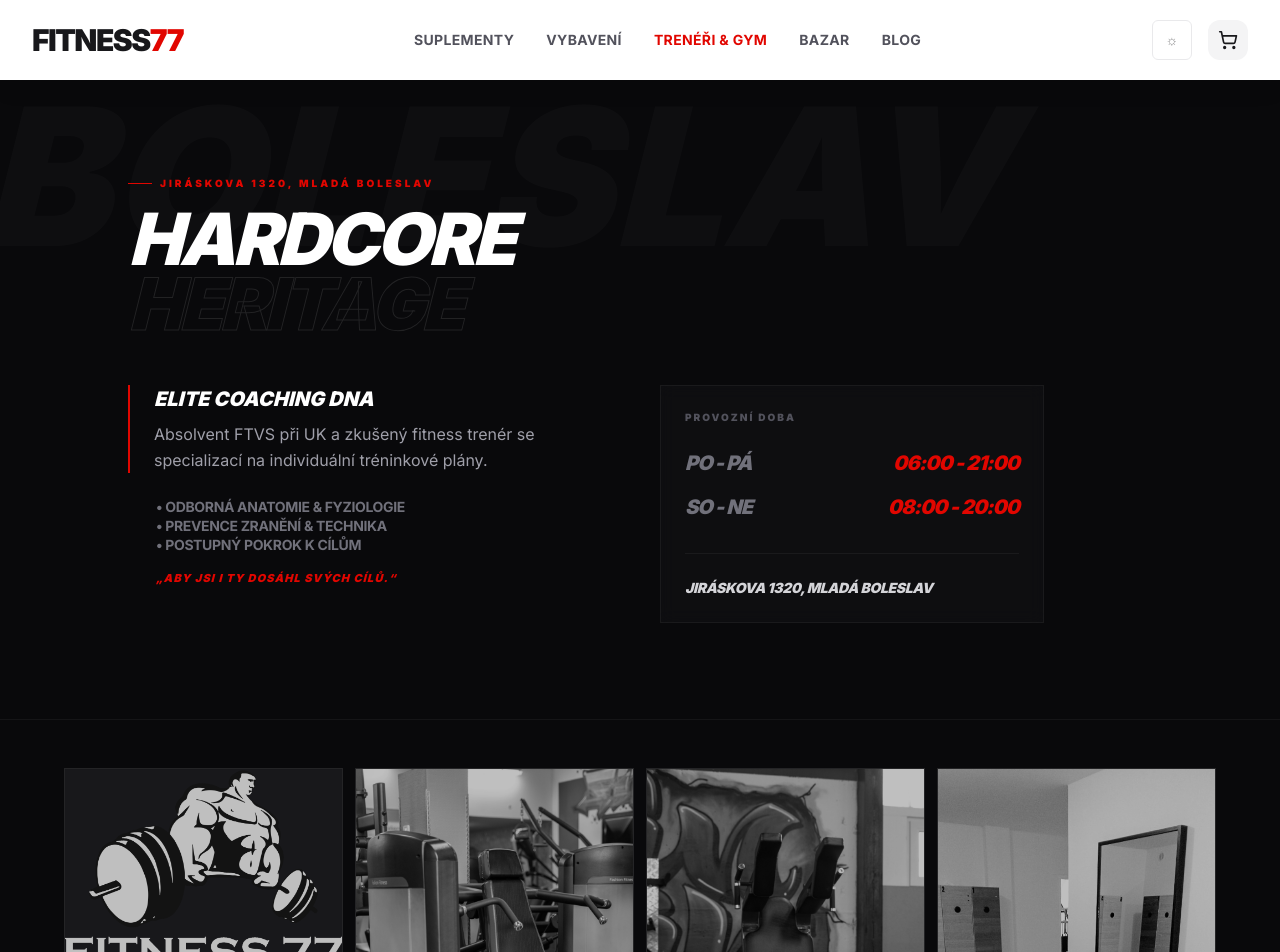
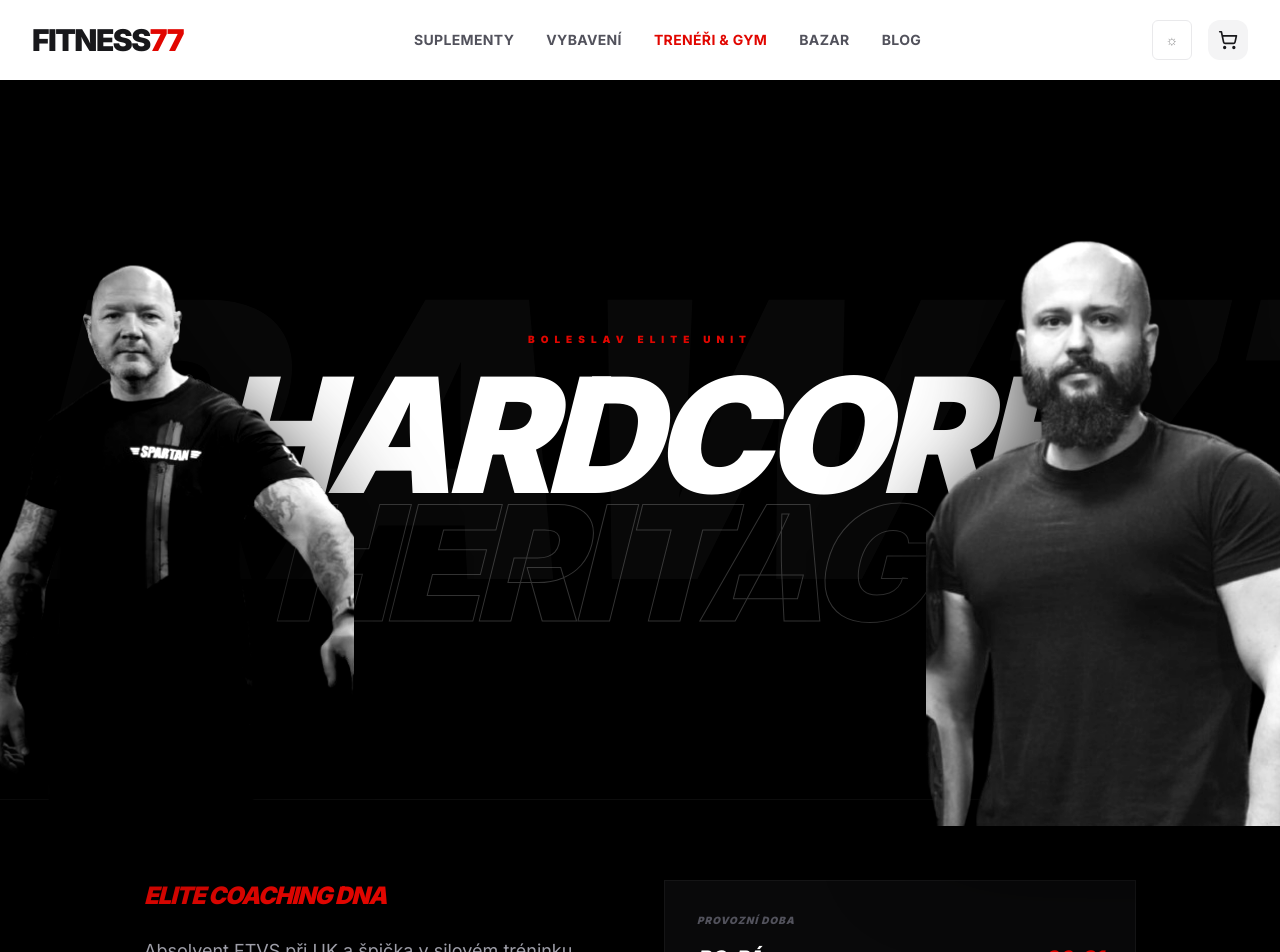
Before and after one commit to hlasbeztvare-code/fitnes77hamacek, a Next.js app: page /gym in a window 1280 px wide. Shown: the top 952 px of the page. Built offline with nearby package versions, Linux system fonts and the light colour scheme.

Commit message:
style: final sandwich hero layout with Hamáček and Soustružník leashing the text

```diff
--- a/src/app/gym/page.tsx
+++ b/src/app/gym/page.tsx
@@ -1,7 +1,7 @@
 import fs from 'fs';
 import path from 'path';
 import Reveal from "@/components/ui/Reveal";
-import { db } from "@/lib/db";
+import Image from 'next/image';
 
 export default async function GymPage() {
   const galleryDir = path.join(process.cwd(), 'public/images/gym/gallery');
@@ -13,84 +13,102 @@ export default async function GymPage() {
   } catch (e) {}
 
   return (
-    <main className="bg-zinc-950 min-h-screen text-white pb-20 selection:bg-[#E10600]">
-      {/* SECTION 1: HERO & CORE DNA (Zmenšeno) */}
-      <section className="relative py-16 md:py-24 px-4 border-b border-white/5 overflow-hidden">
-        <div className="absolute top-0 left-0 w-full h-full opacity-[0.02] pointer-events-none italic font-black text-[15vw] leading-none select-none -translate-x-5 uppercase">BOLESLAV</div>
+    <main className="bg-black min-h-screen text-white pb-20 selection:bg-[#E10600] overflow-x-hidden">
+      {/* SECTION 1: THE SANDWICH HERO (Podle screenu) */}
+      <section className="relative min-h-[90vh] flex flex-col items-center justify-center pt-20 border-b border-white/5">
 
-        <div className="max-w-5xl mx-auto relative z-10">
-          <Reveal>
-            <span className="text-[#E10600] font-black uppercase tracking-[0.3em] text-[10px] flex items-center gap-2">
-              <span className="w-6 h-[1px] bg-[#E10600]" /> Jiráskova 1320, Mladá Boleslav
-            </span>
-            <h1 className="text-5xl md:text-7xl font-black uppercase italic mt-4 mb-10 leading-[0.9] tracking-tighter">
-              HARDCORE <br/><span style={{ WebkitTextStroke: '1px rgba(255,255,255,0.1)', color: 'transparent' }}>HERITAGE</span>
-            </h1>
+        {/* Background Text - Masivní MB_RAW */}
+        <div className="absolute top-1/2 left-1/2 -translate-x-1/2 -translate-y-1/2 w-full text-center opacity-[0.03] pointer-events-none italic font-black text-[30vw] leading-none select-none z-0">
+          RAW77
+        </div>
 
-            <div className="grid md:grid-cols-2 gap-10 mt-12">
-              <div className="space-y-6">
-                <div className="border-l-2 border-[#E10600] pl-6">
-                  <h2 className="text-xl font-black uppercase italic mb-2">Elite Coaching DNA</h2>
-                  <p className="text-zinc-400 text-base leading-relaxed">
-                    Absolvent FTVS při UK a zkušený fitness trenér se specializací na individuální tréninkové plány.
-                  </p>
-                </div>
+        <div className="max-w-[1400px] w-full mx-auto relative z-10 px-4">
+          <div className="relative flex items-center justify-center min-h-[500px]">
 
-                <div className="pl-7 space-y-2">
-                  <p className="text-zinc-500 text-sm uppercase font-bold tracking-tight leading-snug">
-                    • Odborná anatomie & fyziologie<br/>
-                    • Prevence zranění & technika<br/>
-                    • Postupný pokrok k cílům
-                  </p>
-                  <p className="text-[#E10600] font-black uppercase tracking-widest text-[11px] italic mt-4">
-                    „Aby jsi i TY dosáhl svých cílů.“
-                  </p>
-                </div>
-              </div>
+            {/* VLEVO: HAMÁČEK */}
+            <div className="absolute left-[-5%] bottom-[-10%] hidden lg:block w-[400px] h-[600px] z-20">
+              <Reveal delay={0.2} x={-100}>
+                <Image
+                  src="/images/trainers/hlavacek.png"
+                  alt="Hamáček"
+                  width={500}
+                  height={700}
+                  className="object-contain object-bottom grayscale contrast-125 brightness-110 drop-shadow-[0_20px_50px_rgba(0,0,0,0.8)]"
+                  priority
+                />
+              </Reveal>
+            </div>
 
-              <div className="bg-zinc-900/40 p-6 border border-white/5 backdrop-blur-sm relative max-w-sm">
-                <h3 className="text-zinc-600 text-[10px] tracking-[0.2em] mb-6 uppercase font-black">Provozní doba</h3>
+            {/* STŘED: HLAVNÍ NÁPIS */}
+            <div className="relative z-10 text-center">
+              <Reveal>
+                <span className="text-[#E10600] font-black uppercase tracking-[0.6em] text-[10px] mb-6 block">
+                  Boleslav Elite Unit
+                </span>
+                <h1 className="text-6xl md:text-[10rem] font-black uppercase italic leading-[0.8] tracking-tighter">
+                  HARDCORE <br/>
+                  <span style={{ WebkitTextStroke: '1px rgba(255,255,255,0.2)', color: 'transparent' }}>
+                    HERITAGE
+                  </span>
+                </h1>
+              </Reveal>
+            </div>
 
-                <div className="space-y-4 uppercase font-black tracking-tighter italic text-xl">
-                  <div className="flex justify-between items-center group">
-                    <span className="text-zinc-500 group-hover:text-white transition-colors">PO - PÁ</span>
-                    <span className="text-[#E10600]">06:00 - 21:00</span>
-                  </div>
-                  <div className="flex justify-between items-center group">
-                    <span className="text-zinc-500 group-hover:text-white transition-colors">SO - NE</span>
-                    <span className="text-[#E10600]">08:00 - 20:00</span>
-                  </div>
-                </div>
+            {/* VPRAVO: SOUSTRUŽNÍK */}
+            <div className="absolute right-[-5%] bottom-[-10%] hidden lg:block w-[400px] h-[600px] z-20">
+              <Reveal delay={0.4} x={100}>
+                <Image
+                  src="/images/trainers/soustruznik.png"
+                  alt="Soustružník"
+                  width={500}
+                  height={700}
+                  className="object-contain object-bottom grayscale contrast-125 brightness-110 drop-shadow-[0_20px_50px_rgba(0,0,0,0.8)]"
+                  priority
+                />
+              </Reveal>
+            </div>
+          </div>
+        </div>
 
-                <div className="mt-8 pt-6 border-t border-white/5">
-                  <p className="text-sm font-black italic uppercase text-zinc-300 tracking-tight">Jiráskova 1320, Mladá Boleslav</p>
-                </div>
-              </div>
-            </div>
-          </Reveal>
+        {/* MOBILNÍ VERZE TRENÉRŮ (Pod sebou) */}
+        <div className="flex lg:hidden gap-2 px-4 mt-12 w-full max-w-md">
+           <div className="relative aspect-[3/4] flex-1 border border-white/10 overflow-hidden">
+              <Image src="/images/trainers/hlavacek.png" alt="Hamáček" fill className="object-cover object-top grayscale" />
+              <div className="absolute bottom-2 left-2 text-[10px] font-black bg-black px-2 py-1">HAMÁČEK</div>
+           </div>
+           <div className="relative aspect-[3/4] flex-1 border border-white/10 overflow-hidden">
+              <Image src="/images/trainers/soustruznik.png" alt="Soustružník" fill className="object-cover object-top grayscale" />
+              <div className="absolute bottom-2 left-2 text-[10px] font-black bg-black px-2 py-1">SOUSTRUŽNÍK</div>
+           </div>
         </div>
       </section>
 
-      {/* SECTION 2: COMPACT GALLERY GRID */}
+      {/* INFO BLOKY (Vykostěno pro čistotu) */}
+      <section className="py-20 px-4 max-w-5xl mx-auto grid md:grid-cols-2 gap-12 border-b border-white/5">
+        <Reveal>
+          <div className="space-y-6">
+            <h3 className="text-[#E10600] font-black italic uppercase text-2xl tracking-tighter">Elite Coaching DNA</h3>
+            <p className="text-zinc-400 text-lg leading-relaxed">Absolvent FTVS při UK a špička v silovém tréninku. Spojujeme anatomii s čistou agresivitou železa. Žádný sraní, jen výsledky.</p>
+          </div>
+        </Reveal>
+        <Reveal delay={0.2}>
+          <div className="bg-zinc-900/40 p-8 border border-white/5 italic">
+            <h4 className="text-zinc-600 text-[10px] uppercase font-black tracking-widest mb-4">Provozní doba</h4>
+            <div className="flex justify-between text-xl font-black mb-2"><span>PO-PÁ</span><span className="text-[#E10600]">06-21</span></div>
+            <div className="flex justify-between text-xl font-black"><span>SO-NE</span><span className="text-[#E10600]">08-20</span></div>
+          </div>
+        </Reveal>
+      </section>
+
+      {/* GALERIE GRID (Compact) */}
       <section className="px-2 py-12">
-        <div className="max-w-6xl mx-auto columns-2 md:columns-3 lg:columns-4 gap-3 space-y-3">
+        <div className="max-w-6xl mx-auto columns-2 md:columns-4 gap-3 space-y-3">
           {galleryFiles.map((file, i) => (
-            <Reveal key={file} delay={i * 0.01}>
-              <div className="relative group overflow-hidden border border-white/5 bg-zinc-900 transition-all duration-500">
-                <img src={`/images/gym/gallery/${file}`} alt={`F77 DNA ${i}`} className="w-full h-auto grayscale brightness-75 group-hover:grayscale-0 group-hover:brightness-100 transition-all duration-700" loading="lazy" />
-              </div>
-            </Reveal>
+            <div key={i} className="relative group overflow-hidden border border-white/5 bg-zinc-900">
+              <img src={`/images/gym/gallery/${file}`} alt="F77" className="w-full grayscale brightness-75 transition-all duration-500 group-hover:grayscale-0 group-hover:brightness-100" />
+            </div>
           ))}
         </div>
-      </section>
-
-      {/* SECTION 3: COMPACT ALPHA CONVERSION */}
-      <section className="py-20 text-center px-4">
-        <Reveal>
-          <span className="text-zinc-600 font-black uppercase tracking-widest text-[10px]">Nejlépe vybavené fitness v MB</span>
-          <h2 className="text-4xl md:text-5xl font-black uppercase italic mt-3 mb-10 tracking-tighter">VYBAVENÍ <span className="text-[#E10600]">ELITE</span></h2>
-          <a href="/supplements" className="bg-[#E10600] text-white px-10 py-5 font-black uppercase italic text-xl transition-all hover:bg-white hover:text-black hover:-skew-x-3 inline-block">KOUPIT SUPLEMENTY</a>
-        </Reveal>
       </section>
     </main>
   );
```
